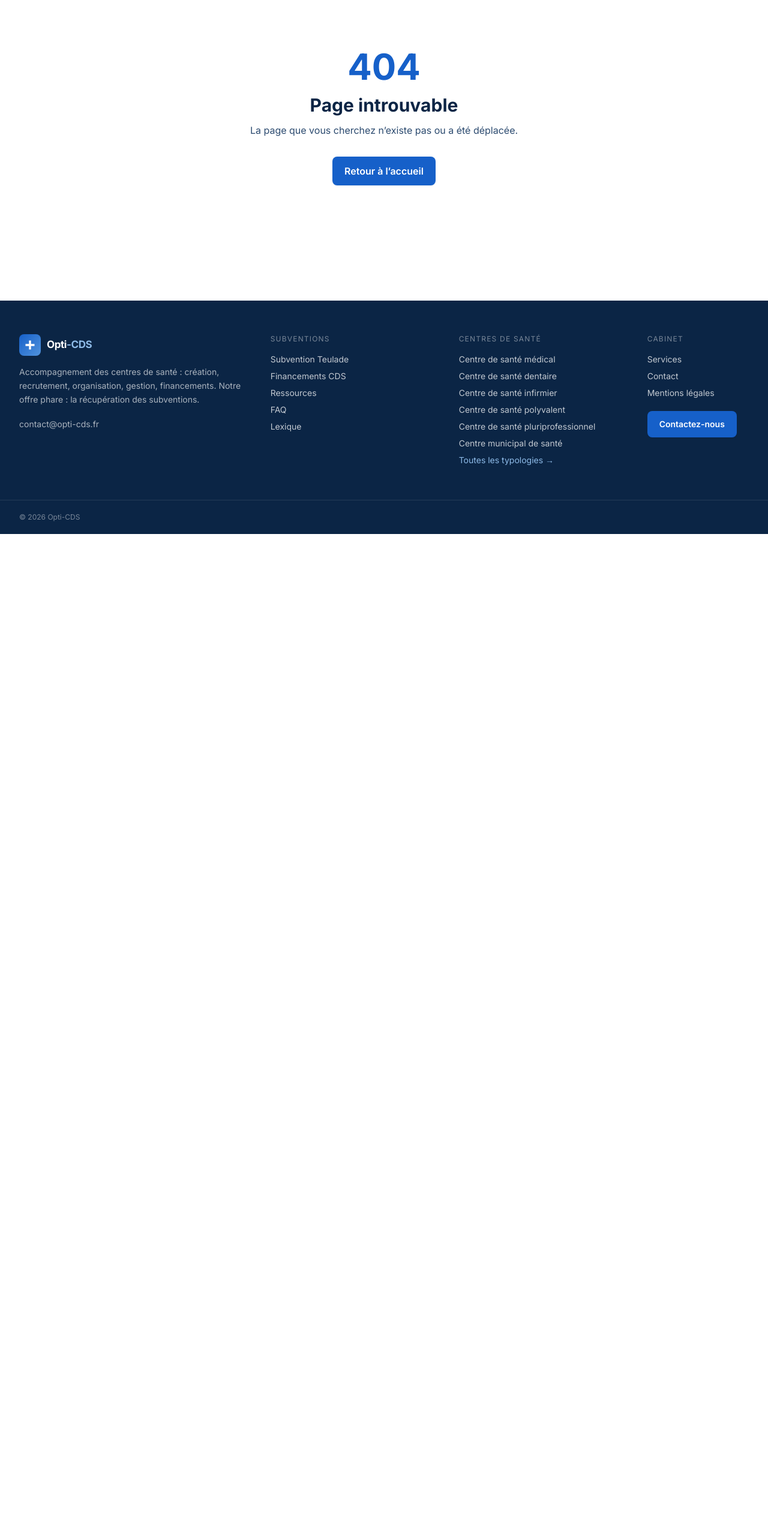
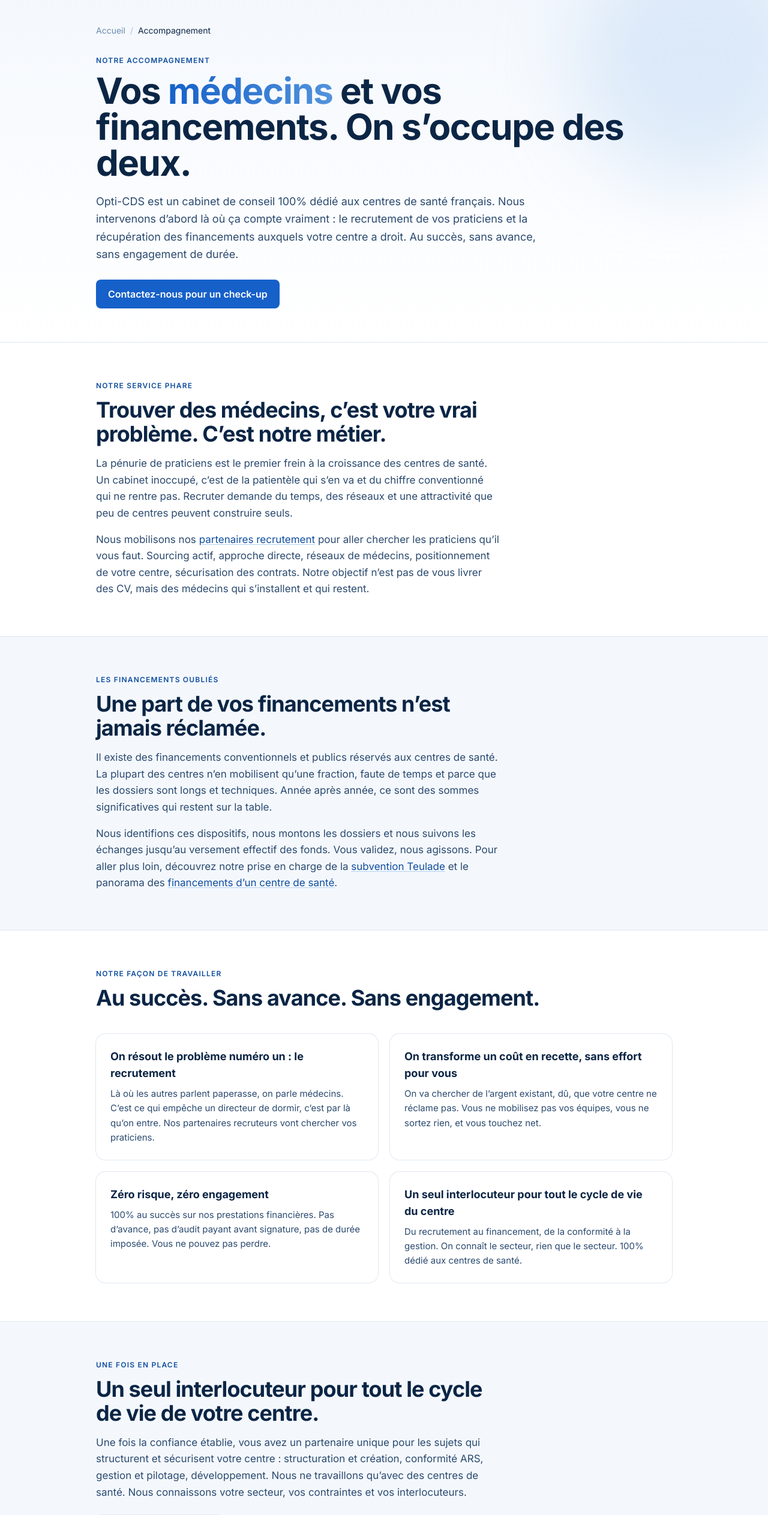
Before and after one commit to sbbb-git/Subv, a Next.js app: page /accompagnement in a window 1280 px wide. Before the commit this address had no page. Shown: the part 80-2605 px from the top of the page at 60% size. Before the commit the page ends 970 px from the top, so only its background shows below. Built offline with nearby package versions, Linux system fonts and the light colour scheme.

Commit message:
feat: offer page /accompagnement (recruitment + financements)

```diff
--- /dev/null
+++ b/app/accompagnement/page.tsx
@@ -0,0 +1,120 @@
+import Link from "next/link";
+import type { Metadata } from "next";
+import { Breadcrumbs } from "@/components/Breadcrumbs";
+import { CTASection } from "@/components/CTA";
+import { makePageMeta } from "@/lib/seo";
+
+export const metadata: Metadata = makePageMeta({
+  title: "Accompagnement des centres de santé",
+  description:
+    "On vous aide à trouver vos médecins et à récupérer vos financements. Au succès, sans avance, sans engagement. Le cabinet 100% dédié aux centres de santé.",
+  path: "/accompagnement",
+});
+
+const pillars = [
+  {
+    t: "On résout le problème numéro un : le recrutement",
+    d: "Là où les autres parlent paperasse, on parle médecins. C’est ce qui empêche un directeur de dormir, c’est par là qu’on entre. Nos partenaires recruteurs vont chercher vos praticiens.",
+  },
+  {
+    t: "On transforme un coût en recette, sans effort pour vous",
+    d: "On va chercher de l’argent existant, dû, que votre centre ne réclame pas. Vous ne mobilisez pas vos équipes, vous ne sortez rien, et vous touchez net.",
+  },
+  {
+    t: "Zéro risque, zéro engagement",
+    d: "100% au succès sur nos prestations financières. Pas d’avance, pas d’audit payant avant signature, pas de durée imposée. Vous ne pouvez pas perdre.",
+  },
+  {
+    t: "Un seul interlocuteur pour tout le cycle de vie du centre",
+    d: "Du recrutement au financement, de la conformité à la gestion. On connaît le secteur, rien que le secteur. 100% dédié aux centres de santé.",
+  },
+];
+
+export default function Page() {
+  return (
+    <>
+      <section className="relative bg-gradient-to-b from-soft to-white overflow-hidden border-b border-line">
+        <div className="absolute -top-20 -right-20 w-[400px] h-[400px] rounded-full bg-accent-200/40 blur-3xl pointer-events-none"></div>
+        <div className="relative max-w-5xl mx-auto px-4 sm:px-6 lg:px-8 py-14">
+          <Breadcrumbs items={[{ name: "Accueil", href: "/" }, { name: "Accompagnement" }]} />
+          <p className="mt-8 text-xs uppercase tracking-widest font-semibold text-accent-700">Notre accompagnement</p>
+          <h1 className="mt-3 text-4xl md:text-5xl lg:text-6xl font-bold tracking-tight text-ink leading-tight">
+            Vos <span className="bg-gradient-to-r from-accent-600 to-accent-400 bg-clip-text text-transparent">médecins</span> et vos financements. On s’occupe des deux.
+          </h1>
+          <p className="mt-5 text-lg text-ink-soft max-w-3xl leading-relaxed">
+            Opti-CDS est un cabinet de conseil 100% dédié aux centres de santé français. Nous intervenons d’abord là où ça compte vraiment : le recrutement de vos praticiens et la récupération des financements auxquels votre centre a droit. Au succès, sans avance, sans engagement de durée.
+          </p>
+          <Link href="/contact" className="mt-7 inline-flex btn-primary text-base">Contactez-nous pour un check-up</Link>
+        </div>
+      </section>
+
+      <section className="bg-white border-b border-line">
+        <div className="max-w-5xl mx-auto px-4 sm:px-6 lg:px-8 py-16">
+          <div className="max-w-2xl">
+            <p className="text-xs uppercase tracking-widest font-semibold text-accent-700">Notre service phare</p>
+            <h2 className="mt-3 text-3xl md:text-4xl font-bold text-ink tracking-tight">
+              Trouver des médecins, c’est votre vrai problème. C’est notre métier.
+            </h2>
+            <p className="mt-4 text-ink-soft leading-relaxed text-[17px]">
+              La pénurie de praticiens est le premier frein à la croissance des centres de santé. Un cabinet inoccupé, c’est de la patientèle qui s’en va et du chiffre conventionné qui ne rentre pas. Recruter demande du temps, des réseaux et une attractivité que peu de centres peuvent construire seuls.
+            </p>
+            <p className="mt-4 text-ink-soft leading-relaxed text-[17px]">
+              Nous mobilisons nos <Link href="/recrutement-medecins" className="text-accent-700 underline decoration-accent-200 underline-offset-2 hover:decoration-accent-500">partenaires recrutement</Link> pour aller chercher les praticiens qu’il vous faut. Sourcing actif, approche directe, réseaux de médecins, positionnement de votre centre, sécurisation des contrats. Notre objectif n’est pas de vous livrer des CV, mais des médecins qui s’installent et qui restent.
+            </p>
+          </div>
+        </div>
+      </section>
+
+      <section className="bg-soft border-b border-line">
+        <div className="max-w-5xl mx-auto px-4 sm:px-6 lg:px-8 py-16">
+          <div className="max-w-2xl">
+            <p className="text-xs uppercase tracking-widest font-semibold text-accent-700">Les financements oubliés</p>
+            <h2 className="mt-3 text-3xl md:text-4xl font-bold text-ink tracking-tight">
+              Une part de vos financements n’est jamais réclamée.
+            </h2>
+            <p className="mt-4 text-ink-soft leading-relaxed text-[17px]">
+              Il existe des financements conventionnels et publics réservés aux centres de santé. La plupart des centres n’en mobilisent qu’une fraction, faute de temps et parce que les dossiers sont longs et techniques. Année après année, ce sont des sommes significatives qui restent sur la table.
+            </p>
+            <p className="mt-4 text-ink-soft leading-relaxed text-[17px]">
+              Nous identifions ces dispositifs, nous montons les dossiers et nous suivons les échanges jusqu’au versement effectif des fonds. Vous validez, nous agissons. Pour aller plus loin, découvrez notre prise en charge de la <Link href="/subvention-teulade" className="text-accent-700 underline decoration-accent-200 underline-offset-2 hover:decoration-accent-500">subvention Teulade</Link> et le panorama des <Link href="/financements" className="text-accent-700 underline decoration-accent-200 underline-offset-2 hover:decoration-accent-500">financements d’un centre de santé</Link>.
+            </p>
+          </div>
+        </div>
+      </section>
+
+      <section className="bg-white border-b border-line">
+        <div className="max-w-5xl mx-auto px-4 sm:px-6 lg:px-8 py-16">
+          <p className="text-xs uppercase tracking-widest font-semibold text-accent-700">Notre façon de travailler</p>
+          <h2 className="mt-3 text-3xl md:text-4xl font-bold text-ink tracking-tight">
+            Au succès. Sans avance. Sans engagement.
+          </h2>
+          <div className="mt-10 grid md:grid-cols-2 gap-5">
+            {pillars.map((p) => (
+              <div key={p.t} className="rounded-2xl bg-white ring-1 ring-line p-6">
+                <h3 className="text-lg font-bold text-ink">{p.t}</h3>
+                <p className="mt-2 text-[15px] text-ink-soft leading-relaxed">{p.d}</p>
+              </div>
+            ))}
+          </div>
+        </div>
+      </section>
+
+      <section className="bg-soft border-b border-line">
+        <div className="max-w-5xl mx-auto px-4 sm:px-6 lg:px-8 py-16">
+          <div className="max-w-2xl">
+            <p className="text-xs uppercase tracking-widest font-semibold text-accent-700">Une fois en place</p>
+            <h2 className="mt-3 text-3xl md:text-4xl font-bold text-ink tracking-tight">
+              Un seul interlocuteur pour tout le cycle de vie de votre centre.
+            </h2>
+            <p className="mt-4 text-ink-soft leading-relaxed text-[17px]">
+              Une fois la confiance établie, vous avez un partenaire unique pour les sujets qui structurent et sécurisent votre centre : structuration et création, conformité ARS, gestion et pilotage, développement. Nous ne travaillons qu’avec des centres de santé. Nous connaissons votre secteur, vos contraintes et vos interlocuteurs.
+            </p>
+            <Link href="/services" className="mt-6 inline-flex btn-secondary text-base">Voir tous nos services</Link>
+          </div>
+        </div>
+      </section>
+
+      <CTASection title="On commence par un check-up." subtitle="Quinze minutes pour regarder vos besoins en recrutement et les financements que vous pourriez récupérer." label="Contactez-nous pour un check-up" href="/contact" />
+    </>
+  );
+}
```
